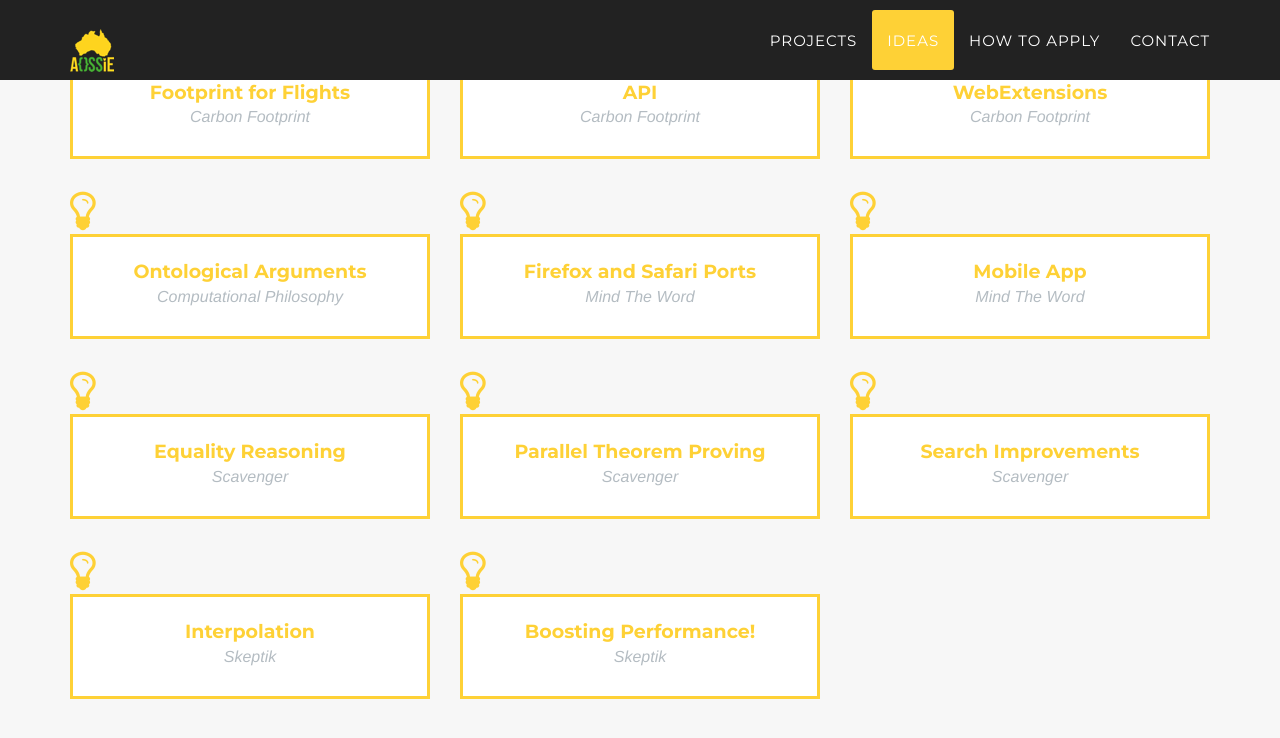
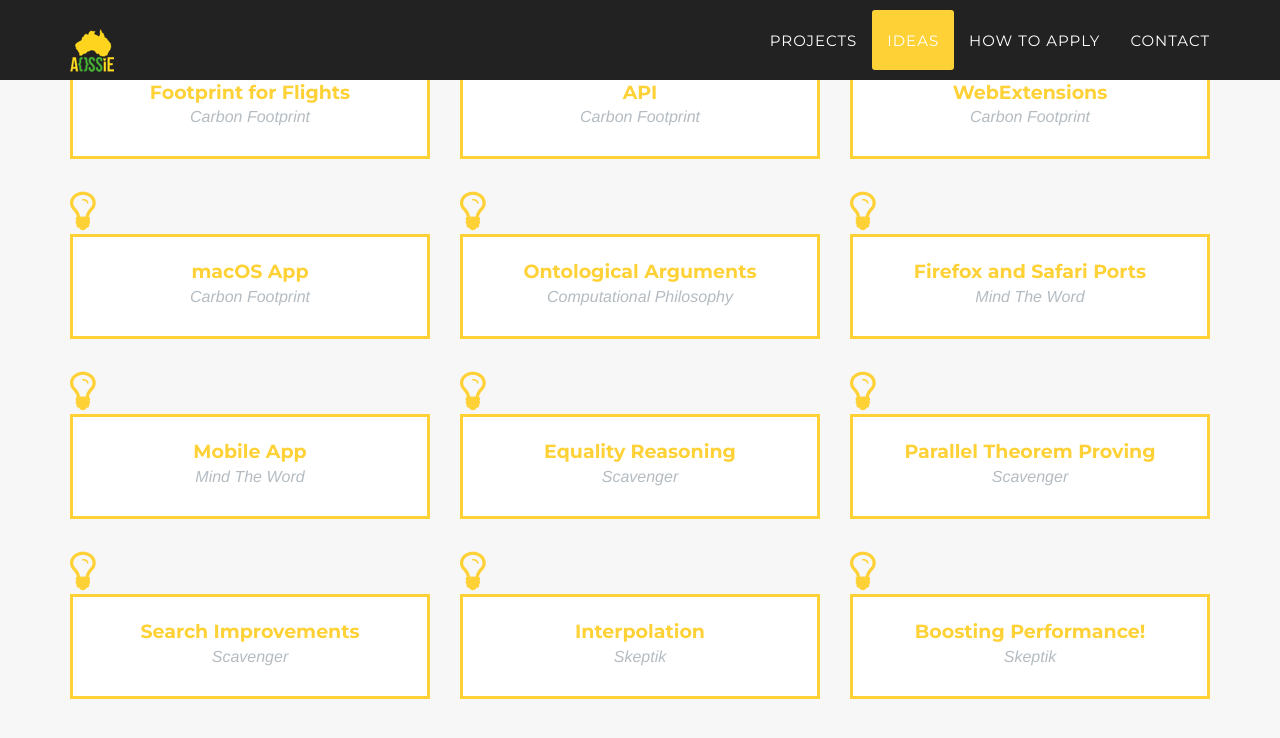
Before and after one commit to DimuthuKasunWP/aossie.gitlab.io, a Jekyll site: the page built from index.html, in a window 1280 px wide and 900 px high, scrolled down 2337 px. Shown: the top 738 px of the window. Built offline with Jekyll 4.4.1, drawn with Linux system fonts in a browser that asks for light colours; some web fonts are replaced; part of the change alters nothing that is shown.

Commit message:
App Extension idea

```diff
--- a/_config.yml
+++ b/_config.yml
@@ -76,37 +76,41 @@ ideas:
   title: WebExtensions
   id: 6
   description: footprint-webext.md
+- project: Carbon Footprint
+  title: macOS App
+  id: 7
+  description: footprint-macOS.md
 - project: Computational Philosophy
   title: Ontological Arguments
-  id: 7
+  id: 8
   description: philosophy-ontological.md
 - project: Mind The Word
   title: Firefox and Safari Ports
-  id: 8
+  id: 9
   description: mtw-ports.md
 - project: Mind The Word
   title: Mobile App
-  id: 9
+  id: 10
   description: mtw-mobile.md
 - project: Scavenger
   title: Equality Reasoning
-  id: 10
+  id: 11
   description: scavenger-equality.md
 - project: Scavenger
   title: Parallel Theorem Proving
-  id: 11
+  id: 12
   description: scavenger-parallel.md
 - project: Scavenger
   title: Search Improvements
-  id: 12
+  id: 13
   description: scavenger-improvements.md
 - project: Skeptik
   title: Interpolation
-  id: 13
+  id: 14
   description: skeptik-interpolation.md
 - project: Skeptik
   title: Boosting Performance!
-  id: 14
+  id: 15
   description: skeptik-performance.md
 
 
--- /dev/null
+++ b/_includes/ideas/footprint-macOS.md
@@ -0,0 +1,26 @@
+## Carbon Footprint
+
+### Idea: Migrating Safari port to Safari App Extension
+
+#### Description
+
+Apple has come up with a new platform called Safari App Extension. It's a native macOS app that can work as an extension to Safari and could also interact with the macOS itself. The benefit of this would be that we could list our app directly on the macOS app store instead of the Safari Extension Gallery. A native app opens a world of new possibilities. For example, a 'menu bar preference pane' can be added and we can also utilize the native notification system.
+
+Since, we already have a working version of the extension made using 'Extension Builder' inside Safari, it shouldn't be hard to migrate to a Safari App Extension.
+
+The official guide to build a Safari App Extension can be found [here](https://developer.apple.com/library/content/documentation/NetworkingInternetWeb/Conceptual/SafariAppExtension_PG/)
+
+Note that this will most likely not be enough work to keep you busy for the whole program so you should propose additional project ideas if you want to work on this one.
+
+If you'd like to discuss more about this idea, go to [this](https://gitlab.com/aossie/CarbonFootprint/issues/136) issue on our issue tracker in GitLab.
+
+#### Requirements
+
+For this project, we are looking for a student with:
+
+- experience using Xcode, swift/C/C++/AppleScript/Python/Ruby.
+- basic knowledge of Javascript, HTML, CSS could be beneficial.
+
+#### Mentors
+
+Chirag Arora, Kolya Opahle, Prateek Gupta, Bruno Woltzenlogel Paleo
```
